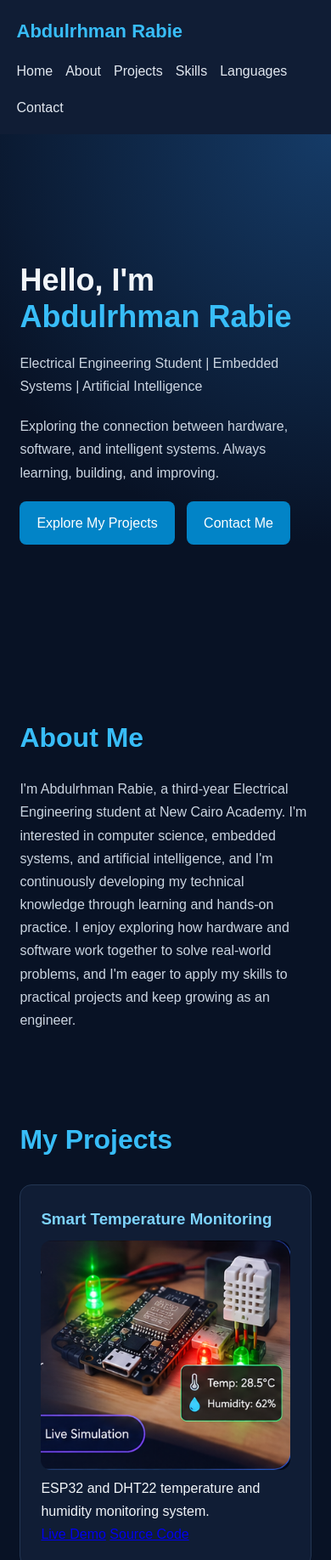
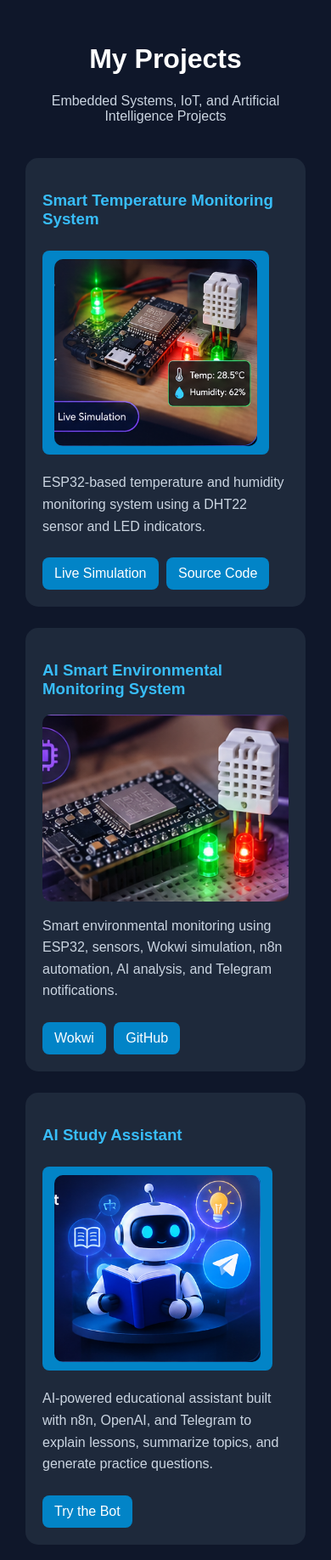
Before and after one commit to abdoabdo-glitch/abdulrhman-portfolio, a plain HTML site: page index.html in a window 390 px wide. Shown: the top 1836 px of the page at 85% size. Drawn offline with Linux system fonts and the light colour scheme.

Commit message:
Revamp portfolio layout and project details
Updated the portfolio layout and content, including project descriptions and styling.

```diff
--- a/index.html
+++ b/index.html
@@ -1,221 +1,154 @@
-
 <!DOCTYPE html>
 <html lang="en">
 <head>
 <meta charset="UTF-8">
 <meta name="viewport" content="width=device-width, initial-scale=1.0">
-  <title>Abdulrhman Rabie | Portfolio</title>
+<title>Abdulrahman | Portfolio</title>
+
 <style>
-    * { box-sizing: border-box; margin: 0; padding: 0; }
-    html { scroll-behavior: smooth; }
 body {
   font-family: Arial, sans-serif;
-      background: #081225;
-      color: #f1f5f9;
-      line-height: 1.7;
+  background: #0f172a;
+  color: white;
+  margin: 0;
+  padding: 30px;
 }
-    header {
-      background: #101d35;
-      padding: 20px 8%;
-      display: flex;
-      justify-content: space-between;
-      align-items: center;
-      flex-wrap: wrap;
-      gap: 15px;
-      position: sticky;
-      top: 0;
-      z-index: 10;
+
+h1, h2 {
+  text-align: center;
 }
-    .logo { color: #38bdf8; font-size: 22px; font-weight: bold; }
-    nav { display: flex; flex-wrap: wrap; gap: 15px; }
-    nav a { color: #e2e8f0; text-decoration: none; }
-    nav a:hover { color: #38bdf8; }
-    section { padding: 70px 8%; }
-    .hero {
-      min-height: 75vh;
-      display: flex;
-      flex-direction: column;
-      justify-content: center;
-      background: radial-gradient(circle at top right, #153b67, #081225 65%);
+
+.intro {
+  text-align: center;
+  color: #cbd5e1;
+  margin-bottom: 40px;
 }
-    .hero h1 { font-size: clamp(36px, 6vw, 60px); line-height: 1.2; }
-    .hero h1 span { color: #38bdf8; }
-    .hero p { max-width: 700px; margin-top: 20px; color: #cbd5e1; }
-    .button {
+
+.cards {
+  display: grid;
+  grid-template-columns: repeat(auto-fit, minmax(280px, 1fr));
+  gap: 25px;
+  max-width: 1100px;
+  margin: auto;
+}
+
+.card {
+  background: #1e293b;
+  border-radius: 15px;
+  padding: 20px;
+  overflow: hidden;
+}
+
+.card img {
+  width: 100%;
+  height: 220px;
+  object-fit: cover;
+  border-radius: 10px;
+  display: block;
+}
+
+.card h3 {
+  color: #38bdf8;
+}
+
+.card p {
+  color: #cbd5e1;
+  line-height: 1.6;
+}
+
+.card a {
   display: inline-block;
+  margin: 8px 5px 0 0;
+  padding: 10px 14px;
   background: #0284c7;
   color: white;
-      padding: 12px 20px;
+  text-decoration: none;
   border-radius: 8px;
-      text-decoration: none;
-      margin: 20px 10px 0 0;
 }
-    h2 { font-size: 32px; margin-bottom: 20px; color: #38bdf8; }
-    .muted { color: #cbd5e1; max-width: 900px; }
-    .cards {
-      display: grid;
-      grid-template-columns: repeat(auto-fit, minmax(220px, 1fr));
-      gap: 18px;
-      margin-top: 25px;
+
+.card a:hover {
+  background: #0369a1;
 }
-    .card {
-      background: #101d35;
-      padding: 24px;
-      border: 1px solid #233653;
-      border-radius: 14px;
-    }
-    .card h3 { color: #7dd3fc; margin-bottom: 10px; }
-    .tags { display: flex; flex-wrap: wrap; gap: 10px; margin-top: 20px; }
-    .tag {
-      background: #142c49;
-      border: 1px solid #245078;
-      padding: 7px 12px;
-      border-radius: 20px;
-      font-size: 14px;
-    }
-    .contact a { color: #7dd3fc; }
-    footer { text-align: center; padding: 25px; background: #101d35; color: #94a3b8; }
-    @media (max-width: 600px) {
-      header { padding: 18px 5%; }
-      section { padding: 50px 6%; }
-    }
+
 </style>
 </head>
+
 <body>
 
-<header>
-  <div class="logo">Abdulrhman Rabie</div>
-  <nav>
-    <a href="#home">Home</a>
-    <a href="#about">About</a>
-    <a href="#projects">Projects</a>
-    <a href="#skills">Skills</a>
-    <a href="#languages">Languages</a>
-    <a href="#contact">Contact</a>
-  </nav>
-</header>
+<h1>My Projects</h1>
 
-<section class="hero" id="home">
-  <h1>Hello, I'm <span>Abdulrhman Rabie</span></h1>
-  <p>Electrical Engineering Student | Embedded Systems | Artificial Intelligence</p>
-  <p>Exploring the connection between hardware, software, and intelligent systems. Always learning, building, and improving.</p>
-  <div>
-    <a class="button" href="#projects">Explore My Projects</a>
-    <a class="button" href="#contact">Contact Me</a>
-  </div>
-</section>
-
-<section id="about">
-  <h2>About Me</h2>
-  <p class="muted">
-    I'm Abdulrhman Rabie, a third-year Electrical Engineering student at New Cairo Academy.
-    I'm interested in computer science, embedded systems, and artificial intelligence,
-    and I'm continuously developing my technical knowledge through learning and hands-on
-    practice. I enjoy exploring how hardware and software work together to solve real-world
-    problems, and I'm eager to apply my skills to practical projects and keep growing as an engineer.
+<p class="intro">
+  Embedded Systems, IoT, and Artificial Intelligence Projects
 </p>
-</section>
-
-<section id="projects">
-  <h2>My Projects</h2>
 
 <div class="cards">
 
   <!-- Project 1 -->
   <div class="card">
-      <h3>Smart Temperature Monitoring</h3>
-      <img src="./temperature-monitoring-cover.png"
-           alt="Temperature Monitoring"
-           style="width:100%; border-radius:12px;">
+    <h3>Smart Temperature Monitoring System</h3>
 
-      <p>ESP32 and DHT22 temperature and humidity monitoring system.</p>
+    <a href="https://wokwi.com/projects/480710152357405697" target="_blank">
+      <img src="temperature-monitoring-cover.png"
+           alt="Temperature Monitoring Project">
+    </a>
 
-      <a href="https://wokwi.com/projects/480710152357405697"
-         target="_blank">Live Demo</a>
+    <p>
+      ESP32-based temperature and humidity monitoring
+      system using a DHT22 sensor and LED indicators.
+    </p>
 
-      <a href="https://github.com/abdoabdo-glitch/abdulrhman-portfolio/blob/main/smart-temperature-monitoring.ino"
-         target="_blank">Source Code</a>
+    <a href="https://wokwi.com/projects/480710152357405697" target="_blank">
+      Live Simulation
+    </a>
+
+    <a href="https://github.com/abdoabdo-glitch/abdulrhman-portfolio/blob/main/smart-temperature-monitoring.ino" target="_blank">
+      Source Code
+    </a>
   </div>
 
   <!-- Project 2 -->
   <div class="card">
-      <h3>AI Environmental Monitoring</h3>
-      <img src="./environment-monitoring-cover.png"
-           alt="Environmental Monitoring"
-           style="width:100%; border-radius:12px;">
+    <h3>AI Smart Environmental Monitoring System</h3>
 
-      <p>ESP32, sensors, AI, n8n automation and Telegram alerts.</p>
+    <img src="environment-monitoring-cover.png"
+         alt="AI Environmental Monitoring Project">
 
-      <a href="https://wokwi.com/"
-         target="_blank">Wokwi</a>
+    <p>
+      Smart environmental monitoring using ESP32,
+      sensors, Wokwi simulation, n8n automation,
+      AI analysis, and Telegram notifications.
+    </p>
+
+    <a href="https://wokwi.com/" target="_blank">
+      Wokwi
+    </a>
+
+    <a href="https://github.com/abdoabdo-glitch/abdulrhman-portfolio" target="_blank">
+      GitHub
+    </a>
   </div>
 
   <!-- Project 3 -->
   <div class="card">
     <h3>AI Study Assistant</h3>
-      <img src="./ai-study-assistant-cover.png"
-           alt="AI Study Assistant"
-           style="width:100%; border-radius:12px;">
 
-      <p>AI educational assistant using n8n, OpenAI and Telegram.</p>
+    <a href="https://t.me/AI_Environmental_Monitor_bot" target="_blank">
+      <img src="ai-study-assistant-cover.png"
+           alt="AI Study Assistant">
+    </a>
 
-      <a href="https://t.me/AI_Environmental_Monitor_bot"
-         target="_blank">Try the Bot</a>
+    <p>
+      AI-powered educational assistant built with n8n,
+      OpenAI, and Telegram to explain lessons,
+      summarize topics, and generate practice questions.
+    </p>
+
+    <a href="https://t.me/AI_Environmental_Monitor_bot" target="_blank">
+      Try the Bot
+    </a>
   </div>
 
 </div>
-</section>
-
-<section id="skills">
-  <h2>Technical Skills</h2>
-  <div class="tags">
-    <span class="tag">Embedded Systems</span>
-    <span class="tag">IoT</span>
-    <span class="tag">C</span>
-    <span class="tag">C++</span>
-    <span class="tag">Microcontrollers</span>
-    <span class="tag">Sensors</span>
-    <span class="tag">AI Model Training</span>
-    <span class="tag">Machine Learning</span>
-    <span class="tag">Deep Learning</span>
-    <span class="tag">Data Preprocessing</span>
-    <span class="tag">Dataset Labeling</span>
-    <span class="tag">Model Evaluation</span>
-    <span class="tag">Neural Networks</span>
-    <span class="tag">Computer Vision</span>
-    <span class="tag">NLP</span>
-    <span class="tag">Python for AI</span>
-    <span class="tag">Problem Solving</span>
-    <span class="tag">Creative Thinking</span>
-  </div>
-</section>
-
-<section id="languages">
-  <h2>Languages</h2>
-  <div class="cards">
-    <div class="card"><h3>Arabic</h3><p>Native</p></div>
-    <div class="card"><h3>English</h3><p>B1 — Intermediate</p></div>
-  </div>
-</section>
-
-<section id="contact" class="contact">
-  <h2>Contact Me</h2>
-  <p class="muted">Feel free to connect with me professionally.</p>
-  <div class="cards">
-    <div class="card">
-      <h3>LinkedIn</h3>
-      <a href="https://www.linkedin.com/in/abdulrhman-rabie-52034638b" target="_blank" rel="noopener">Visit my LinkedIn profile</a>
-    </div>
-    <div class="card">
-      <h3>GitHub</h3>
-      <a href="https://github.com/abdoabdo-glitch" target="_blank" rel="noopener">Visit my GitHub profile</a>
-    </div>
-  </div>
-</section>
-
-<footer>
-  <p>© 2026 Abdulrhman Rabie. All rights reserved.</p>
-</footer>
 
 </body>
 </html>
```
Lines whose indentation alone changed are shown as unchanged.
